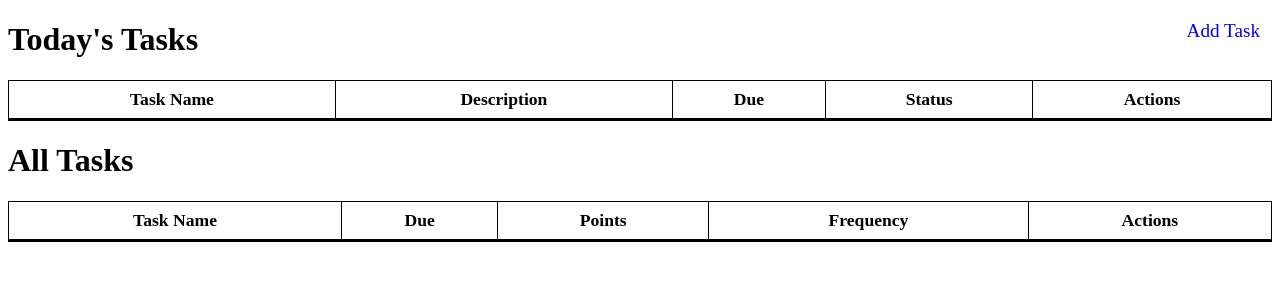
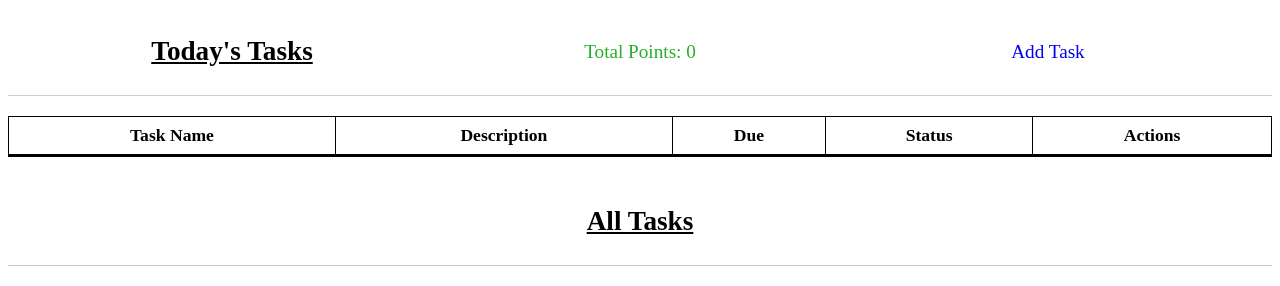
Before and after one commit to JoopJ/task-system, a Flask app: page / in a window 1280 px wide. Shown: the top 286 px of the page. Run offline with Flask 3, Linux system fonts and the light colour scheme; data that the repository does not hold is empty.

Commit message:
Added point tracking and display.
Added a points display to index.html that counts all the points awarded by task_instances. Added correct point awarding to update_task_instance_status in database.py.

```diff
--- a/app.py
+++ b/app.py
@@ -18,8 +18,10 @@ def index():
     all_tasks = database.get_tasks()
     all_tasks = sorted(all_tasks, key=lambda x: x.name)
 
+    total_points = database.get_total_points()
+
     return render_template('index.html', all_tasks=all_tasks,
-                           today_tasks=today_tasks, date=today)
+        today_tasks=today_tasks, date=today, total_points=total_points)
 
 @app.route('/add_task', methods=['GET', 'POST'])
 def add_task():
--- a/database.py
+++ b/database.py
@@ -44,6 +44,7 @@ def create_tables():
         FOREIGN KEY (task_id) REFERENCES tasks(id) ON DELETE CASCADE
     )
     ''')
+    # Points
 
     conn.commit()
     conn.close()
@@ -285,6 +286,39 @@ def update_task_instance_status(id, status):
         raise ValueError(f"status must be one of {valid_statuses}")
 
     conn, cursor = connect()
-    cursor.execute("UPDATE task_instances SET status = %s WHERE id = %s", (status, id))
+    # Get points for the task
+    cursor.execute('''
+        SELECT t.points
+        FROM task_instances ti
+        JOIN tasks t ON ti.task_id = t.id
+        WHERE ti.id = %s
+        ''', (id,))
+    points = cursor.fetchone()[0]
+
+    if (status == 'failed'):
+        points = -points
+
+    # Update status and Points awarded
+    cursor.execute('''
+        UPDATE task_instances
+        SET status = %s, points_awarded = %s
+        WHERE id = %s
+        ''', (status, points, id))
+
     conn.commit()
     conn.close()
+
+def get_total_points():
+    conn, cursor = connect()
+
+    cursor.execute('''
+        SELECT SUM(points_awarded)
+        FROM task_instances
+        WHERE status = 'completed' OR status = 'failed'
+        ''')
+
+    result = cursor.fetchone()
+    total_points = result[0] if result[0] is not None else 0
+
+    conn.close()
+    return total_points
--- a/task_scheduler.py
+++ b/task_scheduler.py
@@ -18,11 +18,9 @@ def check_tasks():
     current_timedelta = timedelta(hours=now.hour,
         minutes=now.minute, seconds=now.second)
 
-    print("Checking tasks at", current_timedelta)
+    #print("Checking tasks at", current_timedelta)
 
     for task_instance in task_instances:
-        print(task_instance.name)
-        print(current_timedelta, task_instance.time - timedelta(minutes=5), task_instance.time)
         if (current_timedelta == task_instance.time - timedelta(minutes=5)
             or current_timedelta == task_instance.time
             and task_instance.status == 'pending'):
@@ -33,7 +31,6 @@ def check_tasks():
 schedule.every().minutes.at(":00").do(check_tasks)
 
 def run_scheduler():
-    print("Starting task checker thread...")
     while True:
         schedule.run_pending()
         time.sleep(1)
--- a/templates/index.html
+++ b/templates/index.html
@@ -25,25 +25,56 @@
         a {
             text-decoration: none;
         }
-        .header {
+        .header-container {
+            display: flex;
+            justify-content: space-between;
+            align-items: center;
+            padding: 10px 20px;
+            border-bottom: 1px solid #ccc;
+            margin-bottom: 20px;
+        }
+        .header{
+            flex: 1;
             font-weight: bold;
-            font-size: 1.1em;
+            font-size: 1.7em;
             text-align: center;
+            text-decoration: underline;
         }
-        .top-right {
-            position: absolute;
-            right: 20px;
-            top: 20px;
+        .points-tracker {
+            flex: 1;
+            text-align: center;
             font-size: 1.2em;
+            color: #25af2a
+        }
+        .add-task-link {
+            flex: 1;
+            text-align: center;
+            font-size: 1.2em;
+            color: #0b028d;
+        }
+        .positive-points {
+            color: #25af2a;
+        }
+        .negative-points {
+            color: #ff0000;
         }
     </style>
 </head>
 <body>
-    <!-- Link to add_task -->
-    <div class="top-right">
-        <a href="{{ url_for('add_task') }}">Add Task</a>
+    <div class="header-container">
+        <h1 class="header">Today's Tasks</h1>
+
+        <div class="points-tracker">
+            <span class="{{ 'positive-points' if total_points >= 0
+                            else 'negative-points' }}">
+                Total Points: {{ total_points }}
+        </div>
+
+        <div class="add-task-link">
+            <a href="{{ url_for('add_task') }}">Add Task</a>
+        </div>
     </div>
-    <h1>Today's Tasks</h1>
+
     <table>
         <thead>
             <tr>
@@ -72,7 +103,10 @@
         </tbody>
     </table>
 
-    <h1>All Tasks</h1>
+    <div class="header-container">
+        <h1 class="header">All Tasks</h1>
+    </div>
+
     <table>
         <thead>
             <tr>
```
